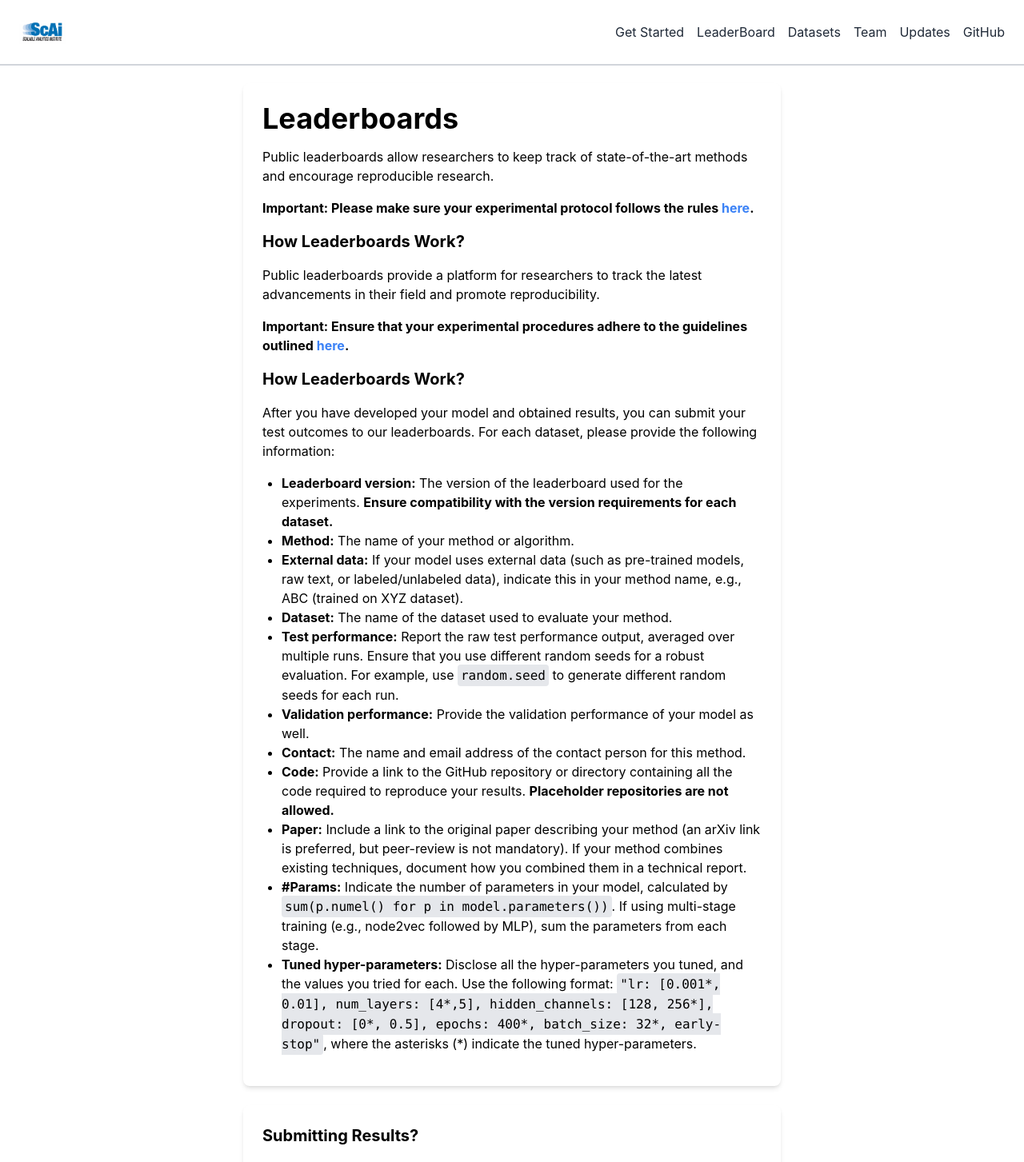
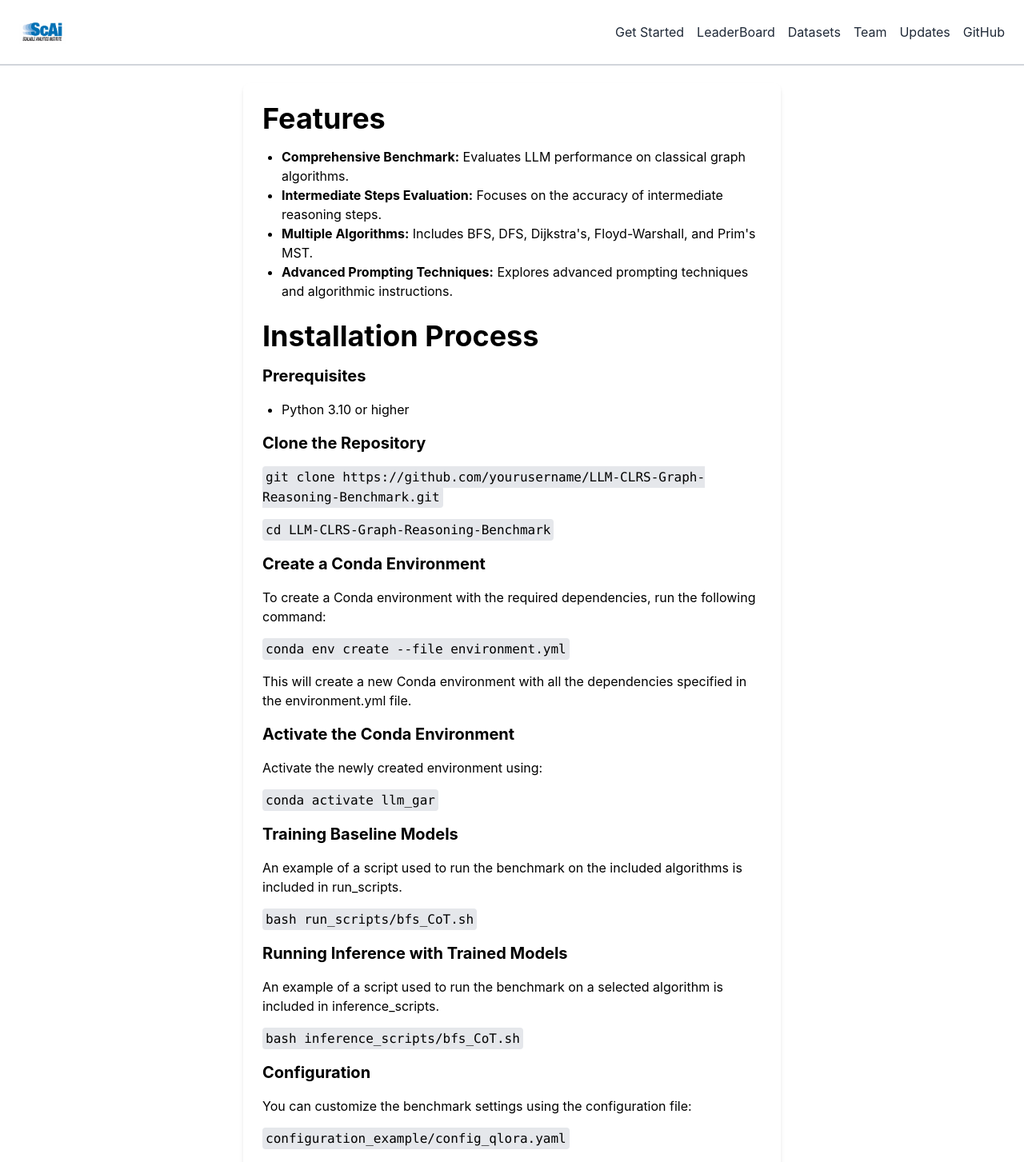
Before and after one commit to inmancosta/llm-clrs-reasoning-benchmark, a React (Create React App) app: page /leaderboard/overview in a window 1280 px wide. Shown: the top 1453 px of the page at 80% size. Built offline with nearby package versions, Linux system fonts and the light colour scheme.

Commit message:
landing page, getting started

```diff
--- a/src/Components/ContactUs.js
+++ b/src/Components/ContactUs.js
@@ -29,112 +29,107 @@ export const BenchmarkLeaderboard = () => {
   return (
     <div className="flex flex-col min-h-screen">
       <div className="flex-grow p-6">
-        <div className="max-w-2xl mx-auto bg-white p-6 shadow-md rounded-lg mb-6">
-          <h1 className="text-4xl font-bold mb-4">Leaderboards</h1>
+        <div className="max-w-2xl mx-auto bg-white p-6 shadow-md rounded-lg mb-10">
+          <h1 className="text-4xl font-bold mb-4">Features</h1>
+          <ul className="list-disc pl-6 mb-4">
+            <li>
+              <strong>Comprehensive Benchmark:</strong> Evaluates LLM
+              performance on classical graph algorithms.
+            </li>
+            <li>
+              <strong>Intermediate Steps Evaluation:</strong> Focuses on the
+              accuracy of intermediate reasoning steps.
+            </li>
+            <li>
+              <strong>Multiple Algorithms:</strong> Includes BFS, DFS,
+              Dijkstra's, Floyd-Warshall, and Prim's MST.
+            </li>
+            <li>
+              <strong>Advanced Prompting Techniques:</strong> Explores advanced
+              prompting techniques and algorithmic instructions.
+            </li>
+          </ul>
+
+          <div className="my-6"></div>
+
+          <h1 className="text-4xl font-bold mb-4">Installation Process</h1>
+          <h2 className="text-xl font-bold mb-4">Prerequisites</h2>
+          <ul className="list-disc pl-6 mb-4">
+            <li>Python 3.10 or higher</li>
+          </ul>
+
+          <h2 className="text-xl font-bold mb-4">Clone the Repository</h2>
           <p className="mb-4">
-            Public leaderboards allow researchers to keep track of
-            state-of-the-art methods and encourage reproducible research.
+            <code className="bg-gray-200 p-1 rounded">
+              git clone
+              https://github.com/yourusername/LLM-CLRS-Graph-Reasoning-Benchmark.git
+            </code>
           </p>
-          <p className="font-bold mb-4">
-            Important: Please make sure your experimental protocol follows the
-            rules{" "}
-            <a href="#" className="text-blue-500">
-              here
-            </a>
-            .
+          <p className="mb-4">
+            <code className="bg-gray-200 p-1 rounded">
+              cd LLM-CLRS-Graph-Reasoning-Benchmark
+            </code>
           </p>
 
-          <h2 className="text-xl font-bold mb-4">How Leaderboards Work?</h2>
+          <h2 className="text-xl font-bold mb-4">Create a Conda Environment</h2>
           <p className="mb-4">
-            Public leaderboards provide a platform for researchers to track the
-            latest advancements in their field and promote reproducibility.
+            To create a Conda environment with the required dependencies, run
+            the following command:
           </p>
-          <p className="font-bold mb-4">
-            Important: Ensure that your experimental procedures adhere to the
-            guidelines outlined{" "}
-            <a href="#" className="text-blue-500">
-              here
-            </a>
-            .
+          <p className="mb-4">
+            <code className="bg-gray-200 p-1 rounded">
+              conda env create --file environment.yml
+            </code>
+          </p>
+          <p className="mb-4">
+            This will create a new Conda environment with all the dependencies
+            specified in the environment.yml file.
           </p>
 
-          <h2 className="text-xl font-bold mb-4">How Leaderboards Work?</h2>
+          <h2 className="text-xl font-bold mb-4">
+            Activate the Conda Environment
+          </h2>
+          <p className="mb-4">Activate the newly created environment using:</p>
           <p className="mb-4">
-            After you have developed your model and obtained results, you can
-            submit your test outcomes to our leaderboards. For each dataset,
-            please provide the following information:
+            <code className="bg-gray-200 p-1 rounded">
+              conda activate llm_gar
+            </code>
           </p>
 
-          <ul className="list-disc pl-6 mb-4">
-            <li>
-              <strong>Leaderboard version:</strong> The version of the
-              leaderboard used for the experiments.{" "}
-              <strong>
-                Ensure compatibility with the version requirements for each
-                dataset.
-              </strong>
-            </li>
-            <li>
-              <strong>Method:</strong> The name of your method or algorithm.
-            </li>
-            <li>
-              <strong>External data:</strong> If your model uses external data
-              (such as pre-trained models, raw text, or labeled/unlabeled data),
-              indicate this in your method name, e.g., ABC (trained on XYZ
-              dataset).
-            </li>
-            <li>
-              <strong>Dataset:</strong> The name of the dataset used to evaluate
-              your method.
-            </li>
-            <li>
-              <strong>Test performance:</strong> Report the raw test performance
-              output, averaged over multiple runs. Ensure that you use different
-              random seeds for a robust evaluation. For example, use{" "}
-              <code className="bg-gray-200 p-1 rounded">random.seed</code> to
-              generate different random seeds for each run.
-            </li>
-            <li>
-              <strong>Validation performance:</strong> Provide the validation
-              performance of your model as well.
-            </li>
-            <li>
-              <strong>Contact:</strong> The name and email address of the
-              contact person for this method.
-            </li>
-            <li>
-              <strong>Code:</strong> Provide a link to the GitHub repository or
-              directory containing all the code required to reproduce your
-              results.{" "}
-              <strong>Placeholder repositories are not allowed.</strong>
-            </li>
-            <li>
-              <strong>Paper:</strong> Include a link to the original paper
-              describing your method (an arXiv link is preferred, but
-              peer-review is not mandatory). If your method combines existing
-              techniques, document how you combined them in a technical report.
-            </li>
-            <li>
-              <strong>#Params:</strong> Indicate the number of parameters in
-              your model, calculated by{" "}
-              <code className="bg-gray-200 p-1 rounded">
-                sum(p.numel() for p in model.parameters())
-              </code>
-              . If using multi-stage training (e.g., node2vec followed by MLP),
-              sum the parameters from each stage.
-            </li>
-            <li>
-              <strong>Tuned hyper-parameters:</strong> Disclose all the
-              hyper-parameters you tuned, and the values you tried for each. Use
-              the following format:{" "}
-              <code className="bg-gray-200 p-1 rounded">
-                "lr: [0.001*, 0.01], num_layers: [4*,5], hidden_channels: [128,
-                256*], dropout: [0*, 0.5], epochs: 400*, batch_size: 32*,
-                early-stop"
-              </code>
-              , where the asterisks (*) indicate the tuned hyper-parameters.
-            </li>
-          </ul>
+          <h2 className="text-xl font-bold mb-4">Training Baseline Models</h2>
+          <p className="mb-4">
+            An example of a script used to run the benchmark on the included
+            algorithms is included in run_scripts.
+          </p>
+          <p className="mb-4">
+            <code className="bg-gray-200 p-1 rounded">
+              bash run_scripts/bfs_CoT.sh
+            </code>
+          </p>
+
+          <h2 className="text-xl font-bold mb-4">
+            Running Inference with Trained Models
+          </h2>
+          <p className="mb-4">
+            An example of a script used to run the benchmark on a selected
+            algorithm is included in inference_scripts.
+          </p>
+          <p className="mb-4">
+            <code className="bg-gray-200 p-1 rounded">
+              bash inference_scripts/bfs_CoT.sh
+            </code>
+          </p>
+
+          <h2 className="text-xl font-bold mb-4">Configuration</h2>
+          <p className="mb-4">
+            You can customize the benchmark settings using the configuration
+            file:
+          </p>
+          <p className="mb-4">
+            <code className="bg-gray-200 p-1 rounded">
+              configuration_example/config_qlora.yaml
+            </code>
+          </p>
         </div>
 
         <div className="max-w-2xl mx-auto bg-white p-6 shadow-md rounded-lg">
--- a/src/Pages/Landing.js
+++ b/src/Pages/Landing.js
@@ -2,7 +2,6 @@
 import React from "react";
 import NavBar from "../Components/NavBar";
 import Footer from "../Components/Footer";
-
 
 const Landing = () => {
   return (
@@ -11,7 +10,7 @@ const Landing = () => {
       <main className="p-0 m-0">
         <section
           className="mb-8 bg-cover bg-center w-full min-h-74 md:h-64 lg:h-64"
-          style={{ backgroundImage: 'url("/nodes1.jpeg")'}}
+          style={{ backgroundImage: 'url("/nodes1.jpeg")' }}
         >
           <div className="pt-12 pb-8 px-8 rounded-lg mx-auto max-w-screen-lg">
             <h2 className="text-5xl mb-4 mt-4">
@@ -21,14 +20,22 @@ const Landing = () => {
               Benchmark datasets, data loaders, and evaluators for graph machine
               learning.
             </h3>
-
           </div>
         </section>
         <div className="mt-8 space-x-4 text-center">
-          <a rel="noopener noreferrer" target="_blank" href="https://github.com/ataylor24/llm_algorithmic_reasoning" className="bg-blue-500 text-white py-2 px-4 rounded">
+          <a
+            rel="noopener noreferrer"
+            target="_blank"
+            href="https://github.com/ataylor24/llm_algorithmic_reasoning"
+            className="bg-blue-500 text-white py-2 px-4 rounded"
+          >
             Get Started
           </a>
-          <a href="#" rel="noopener noreferrer" className="bg-blue-500 text-white py-2 px-4 rounded">
+          <a
+            href="#"
+            rel="noopener noreferrer"
+            className="bg-blue-500 text-white py-2 px-4 rounded"
+          >
             LLM-CLRS
           </a>
         </div>
@@ -56,32 +63,50 @@ const Landing = () => {
             </p>
           </div>
         </section>
-        <section className="mb-8 p-4 ">
-          <div className="p-8  mx-auto max-w-screen-lg border-b">
-            <h3 className="text-xl mb-2">Comprehensive Evaluation</h3>
-            <p className="pb-12">
-              The LLM-CLRS Benchmark provides a diverse set of challenging and
-              realistic datasets designed to test the multistep reasoning
-              capabilities of large language models (LLMs) on classical graph
-              algorithms. These datasets cover a variety of sizes and
-              complexities, ensuring a thorough evaluation of LLM performance on
-              tasks such as Breadth-First Search (BFS), Depth-First Search
-              (DFS), Dijkstra’s algorithm, Floyd-Warshall algorithm, and Prim’s
-              Minimum Spanning Tree (MST-Prim).
-            </p>
-          </div>
-        </section>
-        <section className="mb-8 p-4 ">
-          <div className="p-8 mx-auto max-w-screen-lg border-b">
-            <h3 className="text-xl mb-2">Advanced Prompting Techniques</h3>
-            <p className="pb-8">
-              We explore various prompting strategies, including Input-Output
-              (IO), Chain-of-Thought (CoT), Tree-of-Thought (ToT), and
-              Graph-of-Thought (GoT), to assess their effectiveness in enhancing
-              LLMs' reasoning abilities. These strategies provide the models
-              with the necessary context and guidance to improve their
-              performance on complex graph reasoning tasks.
-            </p>
+        <section className="mb-8 p-4">
+          <div className="flex flex-wrap justify-between text-center mx-auto max-w-screen-lg border-b">
+          <div className="w-full sm:w-1/2 lg:w-1/4 p-4 flex flex-col items-center">
+          <svg class="h-16 w-16 text-indigo-500"  width="24" height="24" viewBox="0 0 24 24" stroke-width="2" stroke="currentColor" fill="none" stroke-linecap="round" stroke-linejoin="round">  <path stroke="none" d="M0 0h24v24H0z"/>  <polyline points="21 12 17 12 14 20 10 4 7 12 3 12" /></svg>
+              <h3 className="text-xl font-semibold mb-2">
+                Comprehensive Benchmark
+              </h3>
+              <p className="text-gray-700">
+                Our benchmark is designed to assess the performance of Large
+                Language Models (LLMs) on various classical graph algorithms.
+                This ensures a thorough evaluation of their ability to
+                understand and process graph-based data, providing a
+                standardized way to measure and compare different models.
+              </p>
+            </div>
+            <div className="w-full sm:w-1/2 lg:w-1/4 p-4 flex flex-col items-center">
+            <svg class="h-16 w-16 text-indigo-500"  width="24" height="24" viewBox="0 0 24 24" stroke-width="2" stroke="currentColor" fill="none" stroke-linecap="round" stroke-linejoin="round">  <path stroke="none" d="M0 0h24v24H0z"/>  <path d="M9 5H7a2 2 0 0 0 -2 2v12a2 2 0 0 0 2 2h10a2 2 0 0 0 2 -2V7a2 2 0 0 0 -2 -2h-2" />  <rect x="9" y="3" width="6" height="4" rx="2" />  <line x1="9" y1="12" x2="9.01" y2="12" />  <line x1="13" y1="12" x2="15" y2="12" />  <line x1="9" y1="16" x2="9.01" y2="16" />  <line x1="13" y1="16" x2="15" y2="16" /></svg>
+
+              <h3 className="text-xl font-semibold mb-2">
+                Intermediate Steps Evaluation
+              </h3>
+              <p className="text-gray-700">
+                We focus on the accuracy of the intermediate reasoning steps
+                taken by LLMs, not just the final answers. This approach helps
+                identify potential errors in their reasoning process and
+                provides insights into how models process information, enhancing
+                their overall problem-solving capabilities.
+              </p>
+            </div>
+
+            <div className="w-full sm:w-1/2 lg:w-1/4 p-4 flex flex-col items-center">
+            <svg class="h-16 w-16 text-indigo-500"  width="24" height="24" viewBox="0 0 24 24" stroke-width="2" stroke="currentColor" fill="none" stroke-linecap="round" stroke-linejoin="round">  <path stroke="none" d="M0 0h24v24H0z"/>  <circle cx="14" cy="6" r="2" />  <line x1="4" y1="6" x2="12" y2="6" />  <line x1="16" y1="6" x2="20" y2="6" />  <circle cx="8" cy="12" r="2" />  <line x1="4" y1="12" x2="6" y2="12" />  <line x1="10" y1="12" x2="20" y2="12" />  <circle cx="17" cy="18" r="2" />  <line x1="4" y1="18" x2="15" y2="18" />  <line x1="19" y1="18" x2="20" y2="18" /></svg>
+              <h3 className="text-xl font-semibold mb-2">
+                Advanced Prompting Techniques
+              </h3>
+              <p className="text-gray-700">
+                We explore sophisticated prompting methods to guide LLMs in
+                performing graph algorithms. This includes providing
+                step-by-step instructions, structured hints, and multi-step
+                prompts. These techniques aim to enhance the model's
+                understanding and execution of graph algorithms, making them
+                more effective and reliable in solving complex problems.
+              </p>
+            </div>
           </div>
         </section>
         <section className="mb-8 p-4">
@@ -97,7 +122,7 @@ const Landing = () => {
               <a
                 rel="noopener noreferrer"
                 href="https://apastyle.apa.org/style-grammar-guidelines/paper-format/student-annotated.pdf"
-                target ="_blank"
+                target="_blank"
                 className="text-center bg-blue-500 text-white py-1 px-4 rounded mt-4"
               >
                 Download paper here
```
